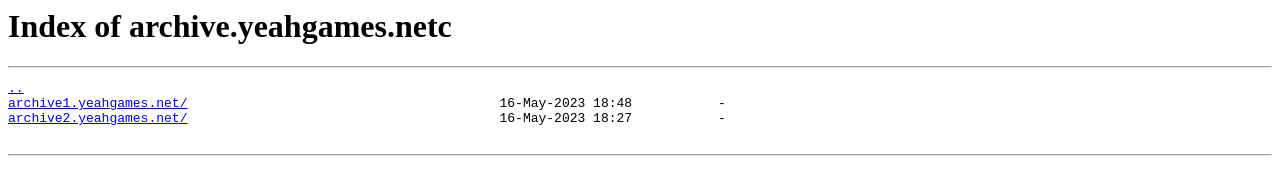
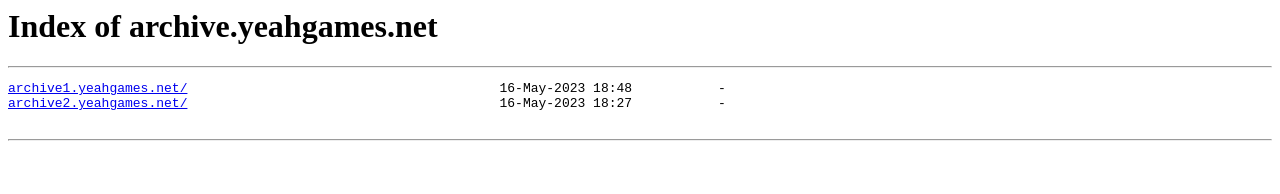
Before and after one commit to yEAh-Games/archive, a plain HTML site: page index.html in a window 1280 px wide. Drawn offline with Linux system fonts and the light colour scheme.

Commit message:
Fix: Typo, back directory

```diff
--- a/index.html
+++ b/index.html
@@ -7,4 +7,4 @@
 
   gtag('config', 'G-G9MR24Z7ZC');
 </script>
- <title>Index of archive.yeahgames.netc</title></head><body bgcolor="white"> <h1>Index of archive.yeahgames.netc</h1> <hr> <pre><a href="..">..</a><br><a href="//archive1.yeahgames.net">archive1.yeahgames.net/</a>                                        16-May-2023 18:48           -<br><a href="//archive2.yeahgames.net">archive2.yeahgames.net/</a>                                        16-May-2023 18:27           -<br>   </pre> <hr></body></html>
+ <title>Index of archive.yeahgames.net</title></head><body bgcolor="white"> <h1>Index of archive.yeahgames.net</h1> <hr> <pre><a href="//archive1.yeahgames.net">archive1.yeahgames.net/</a>                                        16-May-2023 18:48           -<br><a href="//archive2.yeahgames.net">archive2.yeahgames.net/</a>                                        16-May-2023 18:27           -<br>   </pre> <hr></body></html>
```
